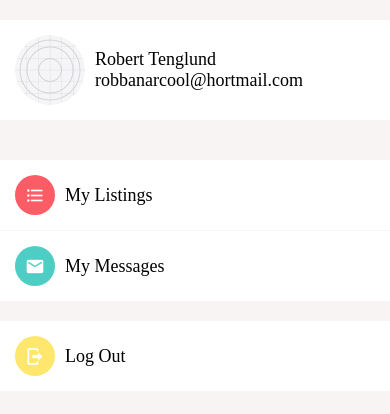
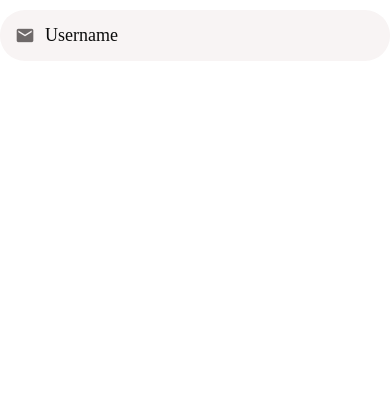
Before and after one commit to Tengill91/getfocused, a React Native app: screen / in a window 390 px wide. Shown: the top 414 px of the page. Built offline with nearby package versions, Linux system fonts and the light colour scheme.

Commit message:
added text input

```diff
--- a/App.js
+++ b/App.js
@@ -1,5 +1,6 @@
+import { useState } from "react";
 import { StatusBar } from "expo-status-bar";
-import { StyleSheet, Text, View } from "react-native";
+import { StyleSheet, Text, TextInput, View } from "react-native";
 
 import AppButton from "./app/components/AppButton";
 import ViewImageScreen from "./app/screens/ViewImageScreen";
@@ -11,7 +12,15 @@ import Screen from "./app/components/Screen";
 import Icon from "./app/components/Icon";
 import ListItem from "./app/components/ListItem";
 import AccountScreen from "./app/screens/AccountScreen";
+import ListingsScreen from "./app/screens/ListingsScreen";
+import AppTextInput from "./app/components/AppTextInput";
 
 export default function App() {
-  return <AccountScreen />;
+  const [firstName, setFirstName] = useState("");
+
+  return (
+    <Screen>
+      <AppTextInput placeholder="Username" icon='email' />
+    </Screen>
+  );
 }
--- /dev/null
+++ b/app/components/AppTextInput.js
@@ -0,0 +1,39 @@
+import React from "react";
+import { View, StyleSheet, TextInput, Platform } from "react-native";
+import { MaterialCommunityIcons } from "@expo/vector-icons";
+
+import colors from "../config/colors";
+
+export default function AppTextInput({ icon, ...otherProps }) {
+  return (
+    <View style={styles.container}>
+      {icon && (
+        <MaterialCommunityIcons
+          name={icon}
+          size={20}
+          color={colors.mGrey}
+          style={styles.icon}
+        />
+      )}
+      <TextInput style={styles.textInput} {...otherProps} />
+    </View>
+  );
+}
+const styles = StyleSheet.create({
+  container: {
+    backgroundColor: colors.lGray,
+    borderRadius: 25,
+    flexDirection: "row",
+    width: "100%",
+    padding: 15,
+    marginVertical: 10,
+  },
+  textInput: {
+    color: colors.dGray,
+    fontSize: 18,
+    fontFamily: Platform.OS === "android" ? "Roboto" : "Avenir",
+  },
+  icon: {
+    marginRight: 10,
+  },
+});
--- a/app/components/Screen.js
+++ b/app/components/Screen.js
@@ -3,7 +3,11 @@ import { View, StyleSheet, SafeAreaView } from "react-native";
 import Constants from "expo-constants";
 
 export default function Screen({ children, style }) {
-  return <SafeAreaView style={[styles.screen, style]}>{children}</SafeAreaView>;
+  return (
+    <SafeAreaView style={[styles.screen, style]}>
+      <View style={style}>{children}</View>
+    </SafeAreaView>
+  );
 }
 
 const styles = StyleSheet.create({
--- a/app/config/colors.js
+++ b/app/config/colors.js
@@ -3,7 +3,8 @@ export default {
   secondary: "#4ecdc4",
   black: "#000",
   white: "#fff",
+  lGray: "#f8f4f4",
   mGrey: "#6e6969",
-  lGray: "#f8f4f4",
+  dGray: "#0c0c0c",
   danger: "#ff5252",
 };
--- /dev/null
+++ b/app/screens/ListingsScreen.js
@@ -0,0 +1,45 @@
+import React from "react";
+import { FlatList, View, StyleSheet } from "react-native";
+
+import Card from "../components/Card";
+import Screen from "../components/Screen";
+import colors from "../config/colors";
+
+const listings = [
+  {
+    id: 1,
+    title: "röd jacka till salu",
+    price: 100,
+    image: require("../assets/icon.png"),
+  },
+  {
+    id: 2,
+    title: "blå byxor till salu",
+    price: 300,
+    image: require("../assets/icon.png"),
+  },
+];
+
+export default function ListingsScreen() {
+  return (
+    <Screen style={styles.screen}>
+      <FlatList
+        data={listings}
+        keyExtractor={(listing) => listing.id.toString}
+        renderItem={({ item }) => (
+          <Card
+            title={item.title}
+            subTitle={"$" + item.price}
+            image={item.image}
+          />
+        )}
+      />
+    </Screen>
+  );
+}
+const styles = StyleSheet.create({
+  screen: {
+    padding: 20,
+    backgroundColor: colors.lGray,
+  },
+});
```
